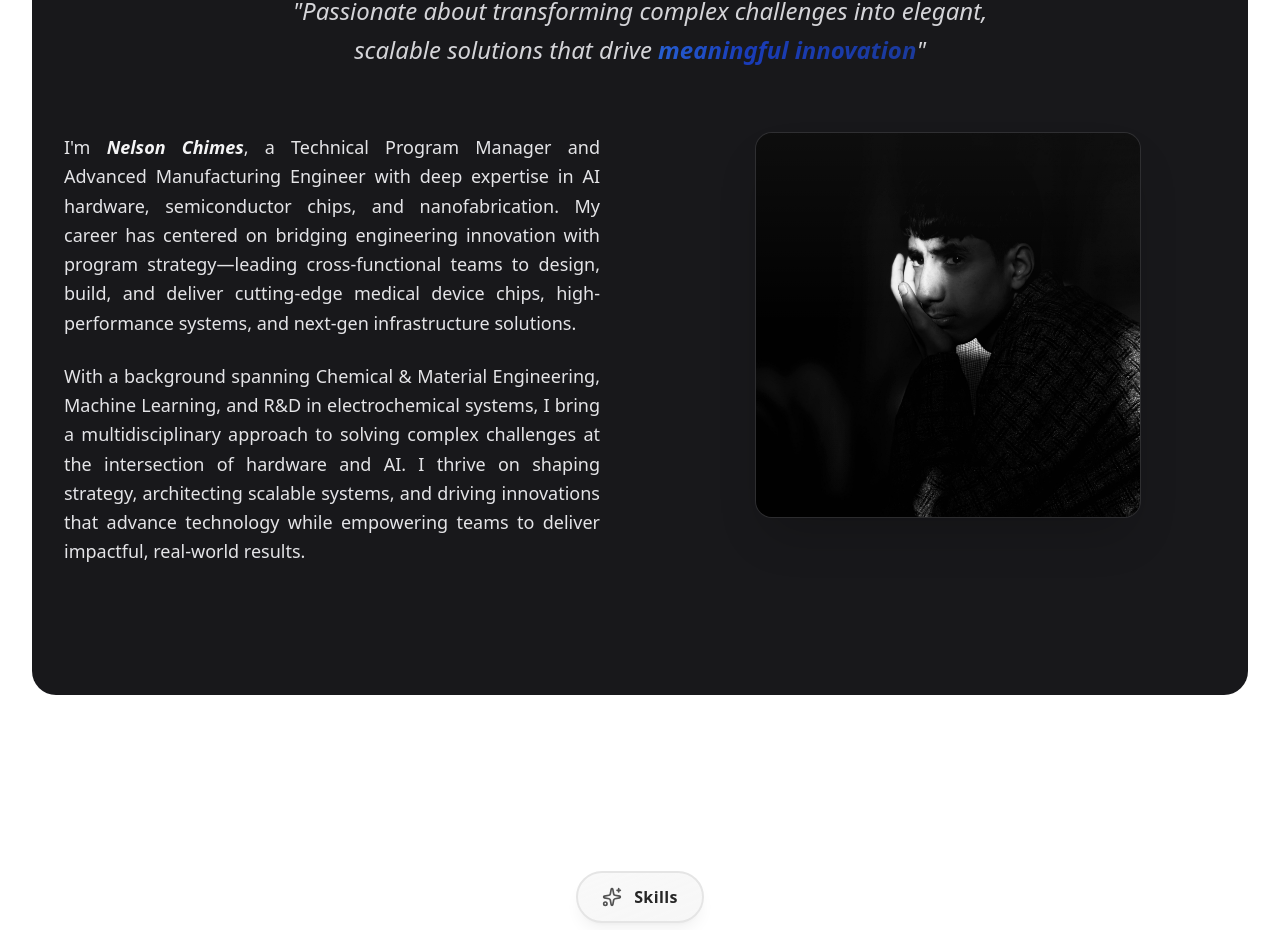
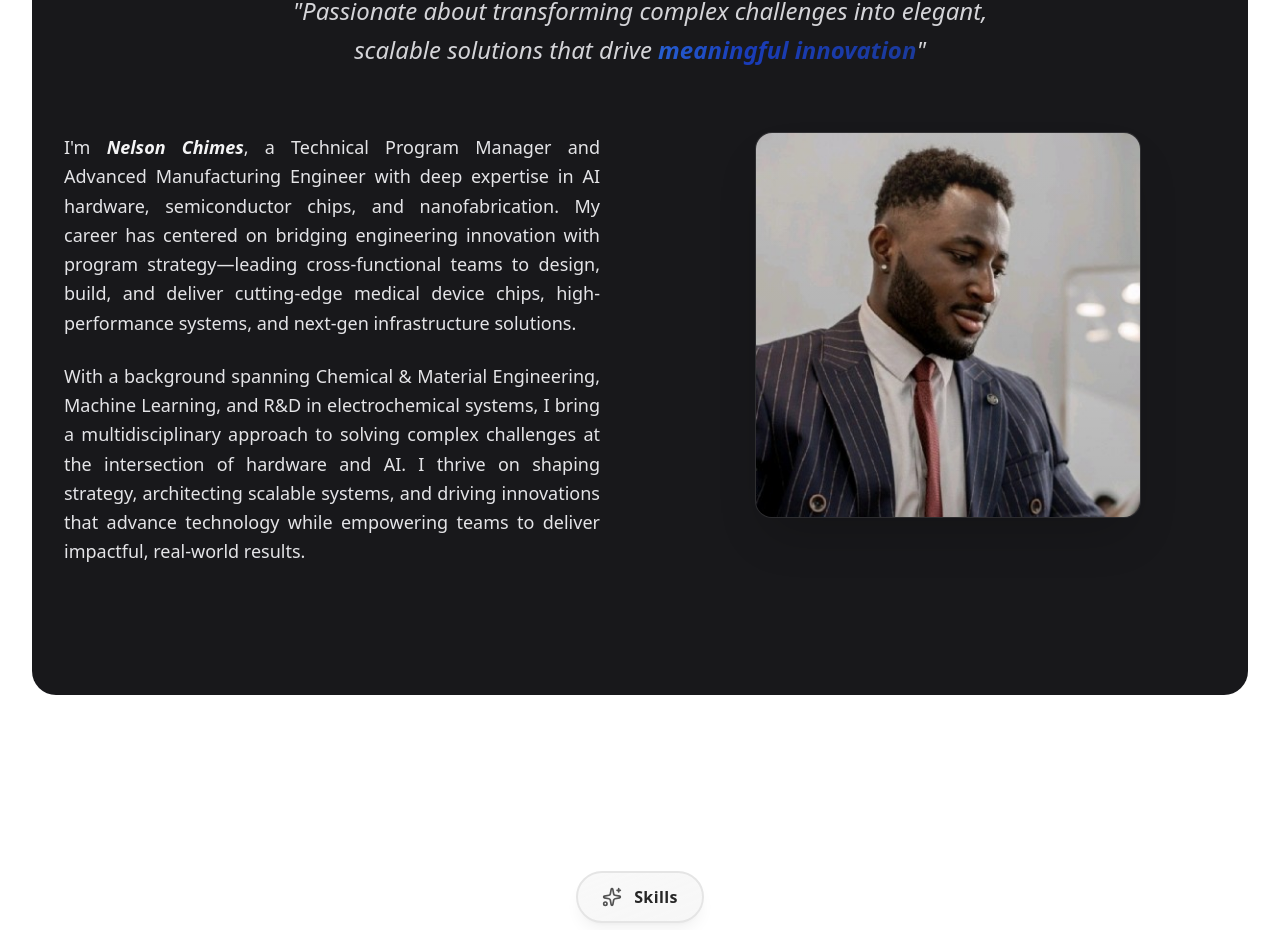
Before and after one commit to timothydev2025/portfolioSite, a Next.js app: page / in a window 1280 px wide. Shown: the part 1251-2181 px from the top of the page. Built offline with nearby package versions, Linux system fonts and the light colour scheme.

Commit message:
image updated

```diff
--- a/src/components/home/about-section.tsx
+++ b/src/components/home/about-section.tsx
@@ -133,7 +133,7 @@ export default function AboutSection({ id }: AboutSectionProps) {
           >
             <div className="relative w-64 h-64 sm:w-80 sm:h-80 md:w-96 md:h-96 rounded-2xl overflow-hidden shadow-2xl shadow-black/20 dark:shadow-black/40 ring-1 ring-white/10 dark:ring-zinc-700/30 bg-white/5 dark:bg-zinc-800/20 backdrop-blur-md">
               <img
-                src="/person-image.jpg" // Replace with actual image path
+                src="/nelson.png" // Nelson chime front
                 alt="Nelson Chimes"
                 className="w-full h-full object-cover hover:scale-105 transition-transform duration-500 ease-out"
               />
```
Also changed, not shown: public/nelson.png (added).
